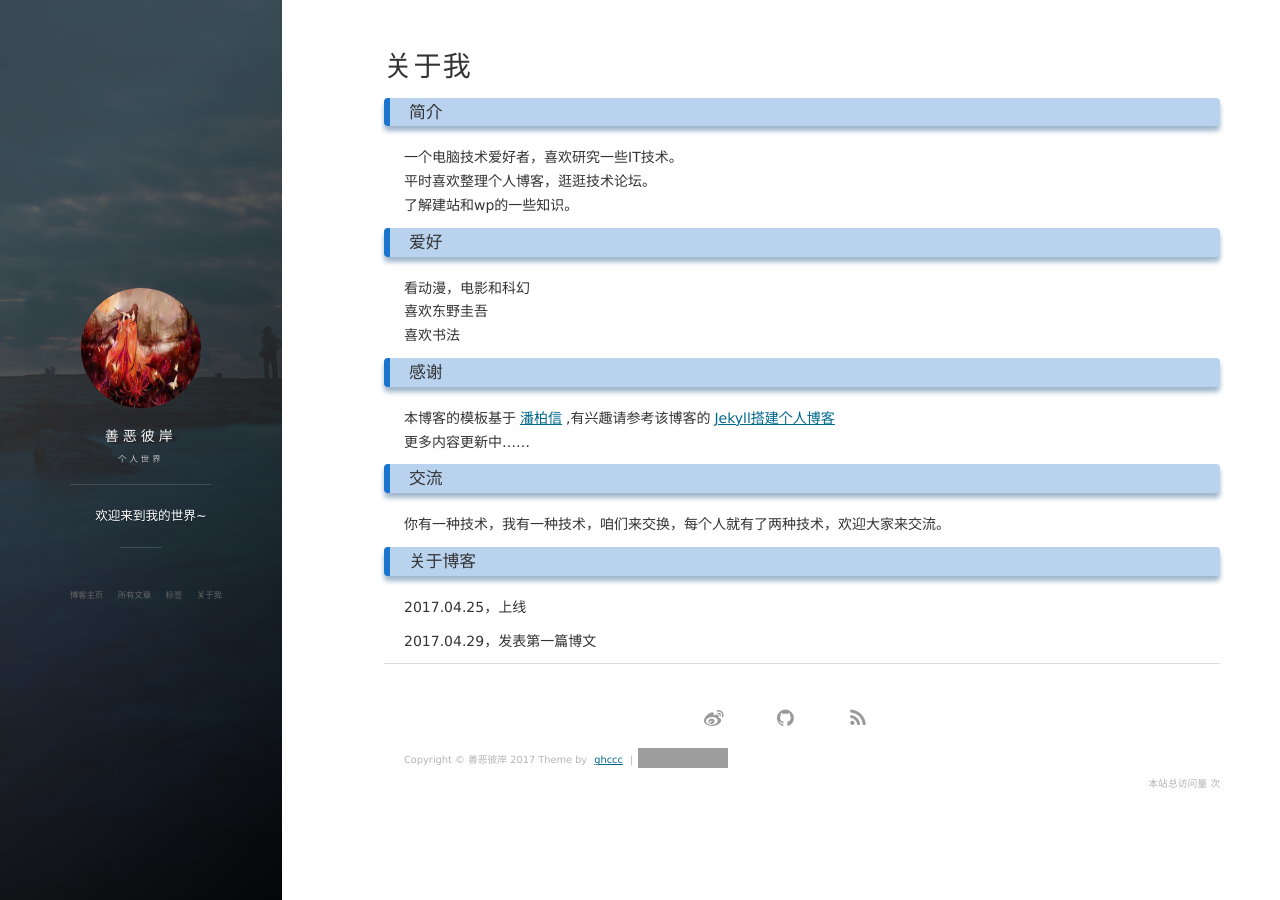
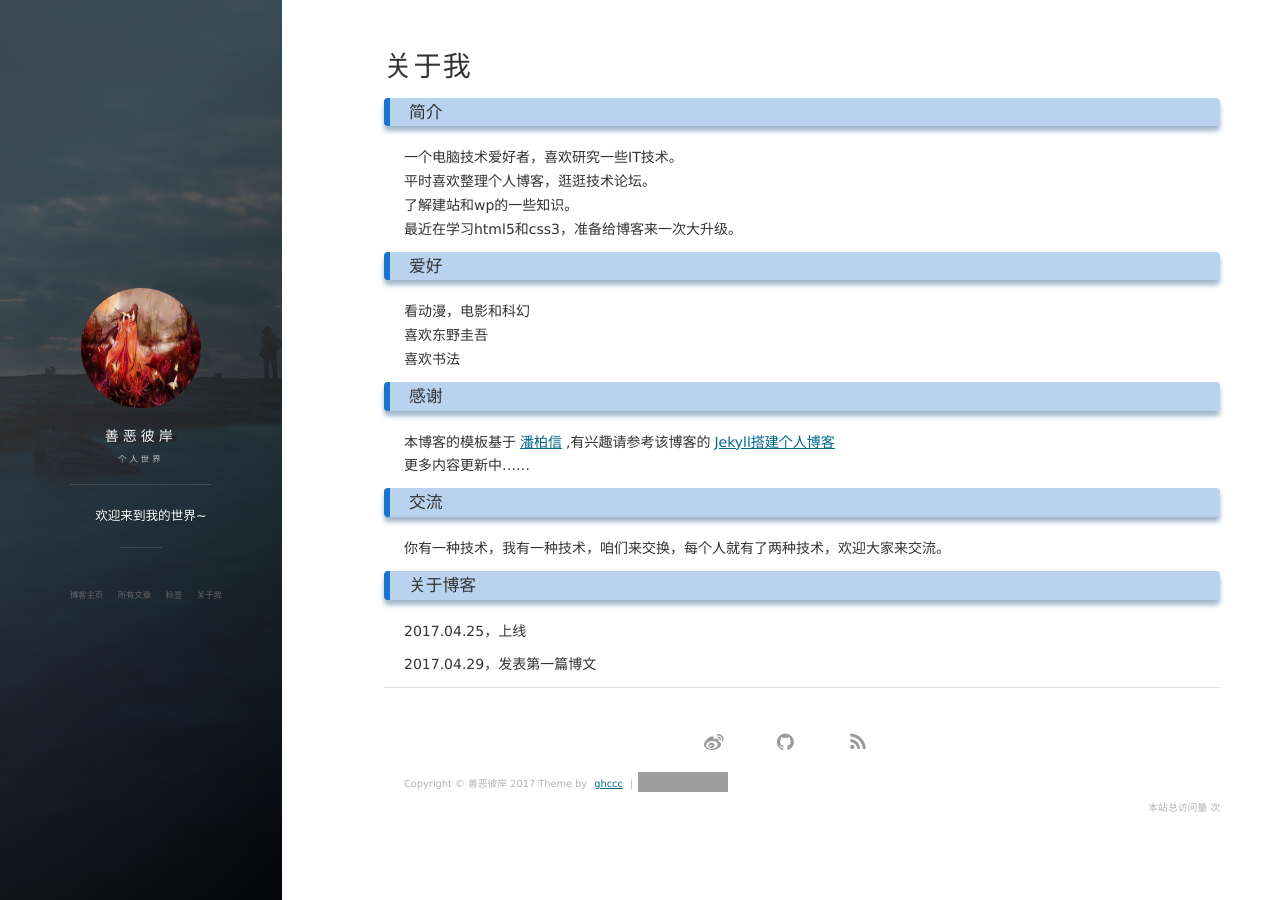
Before and after one commit to ghccc/ghccc.github.io, a Jekyll site: the page built from about.md, in a window 1280 px wide. Built offline with Jekyll 4.4.1, drawn with Linux system fonts in a browser that asks for light colours; nearby versions of some CDN libraries; comment, search, counter and statistics services are not loaded; grey boxes are pictures that could not be loaded.

Commit message:
add about

```diff
--- a/about.md
+++ b/about.md
@@ -7,6 +7,7 @@ title: 关于我
 一个电脑技术爱好者，喜欢研究一些IT技术。
 平时喜欢整理个人博客，逛逛技术论坛。
 了解建站和wp的一些知识。
+最近在学习html5和css3，准备给博客来一次大升级。
 
 ### 爱好
 
```
